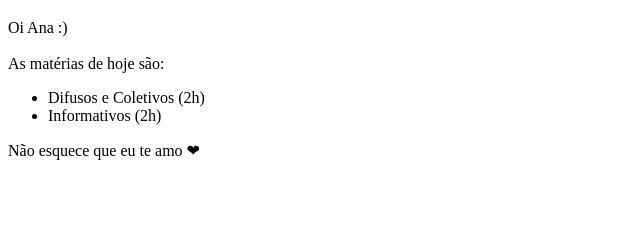
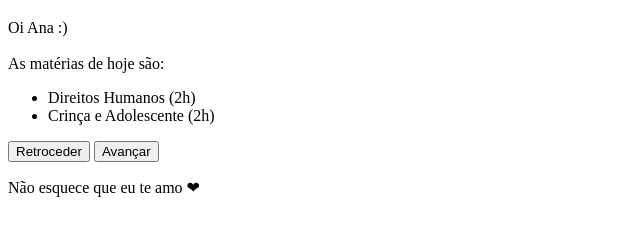
Before and after one commit to luis-becker/ciclo-de-estudos, a plain HTML site: page index.html in a window 1280 px wide. Shown: the part 61-296 px from the top of the page, without its empty margins (0-640 px from the left). Drawn offline with Linux system fonts and the light colour scheme.

Commit message:
add botoes

```diff
--- a/index.html
+++ b/index.html
@@ -17,6 +17,10 @@
     <div class="materias">
     </div>
     <div>
+        <button onclick="avancar(-1)">Retroceder</button>
+        <button onclick="avancar(1)">Avançar</button>
+    </div>
+    <div>
         <p>
             Não esquece que eu te amo &#10084;
         </p>
--- a/index.js
+++ b/index.js
@@ -1,6 +1,6 @@
 const MATERIAS = document.querySelector('.materias');
 const HOJE = new Date();
-const DATA_INICIAL = new Date('2023-04-03T00:00:00');
+const DATA_INICIAL = new Date('2023-04-02T00:00:00');
 const LISTA_MATERIAS = [
     {
         "nome": "Penal",
@@ -68,14 +68,19 @@ const LISTA_MATERIAS = [
     }
 ]
 const BLOCOS = [
+    ["Direitos Humanos", "Crinça e Adolescente"],
+    ["Difusos e Coletivos", "Informativos"],
     ["Penal", "Tributário", "Empresarial"],
     ["Processo Penal", "Institucional", "Execução Penal"],
     ["Civil", "Consumidor"],
     ["Processo Civil", "Criminologia"],
-    ["Constitucional", "Administrativo"],
-    ["Direitos Humanos", "Crinça e Adolescente"],
-    ["Difusos e Coletivos", "Informativos"]
+    ["Constitucional", "Administrativo"]
 ]
+
+let offset = Number(window.location.search.split('?')[1])
+if (!offset) {
+    offset = 0
+}
 
 MATERIAS.innerHTML= geraListaMaterias();
 
@@ -100,16 +105,26 @@ function geraListaMaterias() {
 }
 
 function materiasDeHoje(){
+    const dias = contaDiasUteis()
+    index = dias % BLOCOS.length
+    paridade = Math.floor((dias / BLOCOS.length)%2)
+    return [BLOCOS[index], paridade];
+}
+
+function contaDiasUteis(){
     const umDiaEmMS = 1000 * 60 * 60 * 24;
-    let hoje = HOJE.getDay() === 0 ? new Date(HOJE.getTime() - umDiaEmMS) : HOJE
-    const dias = Math.floor((hoje.getTime() - DATA_INICIAL.getTime())/umDiaEmMS)
+    const dias = Math.floor((HOJE.getTime() - DATA_INICIAL.getTime())/umDiaEmMS)
     console.log("dias:",dias)
-    const semanas = Math.floor(dias / 7);
+    const semanas = Math.floor(dias / 7)
     console.log("semanas:",semanas)
-    let index = (dias % 7) - (semanas % 7);
-    if (index < 0 ) {
-        index = BLOCOS.length + index
-    }
-    console.log("index:",index)
-    return [BLOCOS[index], semanas%2];
+    const diasUteis = dias - semanas
+    console.log("dias úteis:",diasUteis)
+    return diasUteis + offset
 }
+
+function avancar(v){
+    const currentUrl = window.location.href;
+    const baseUrl = currentUrl.split('?')[0];
+    new_offset = offset + v
+    window.location.href = baseUrl + '?' + new_offset
+}
```
